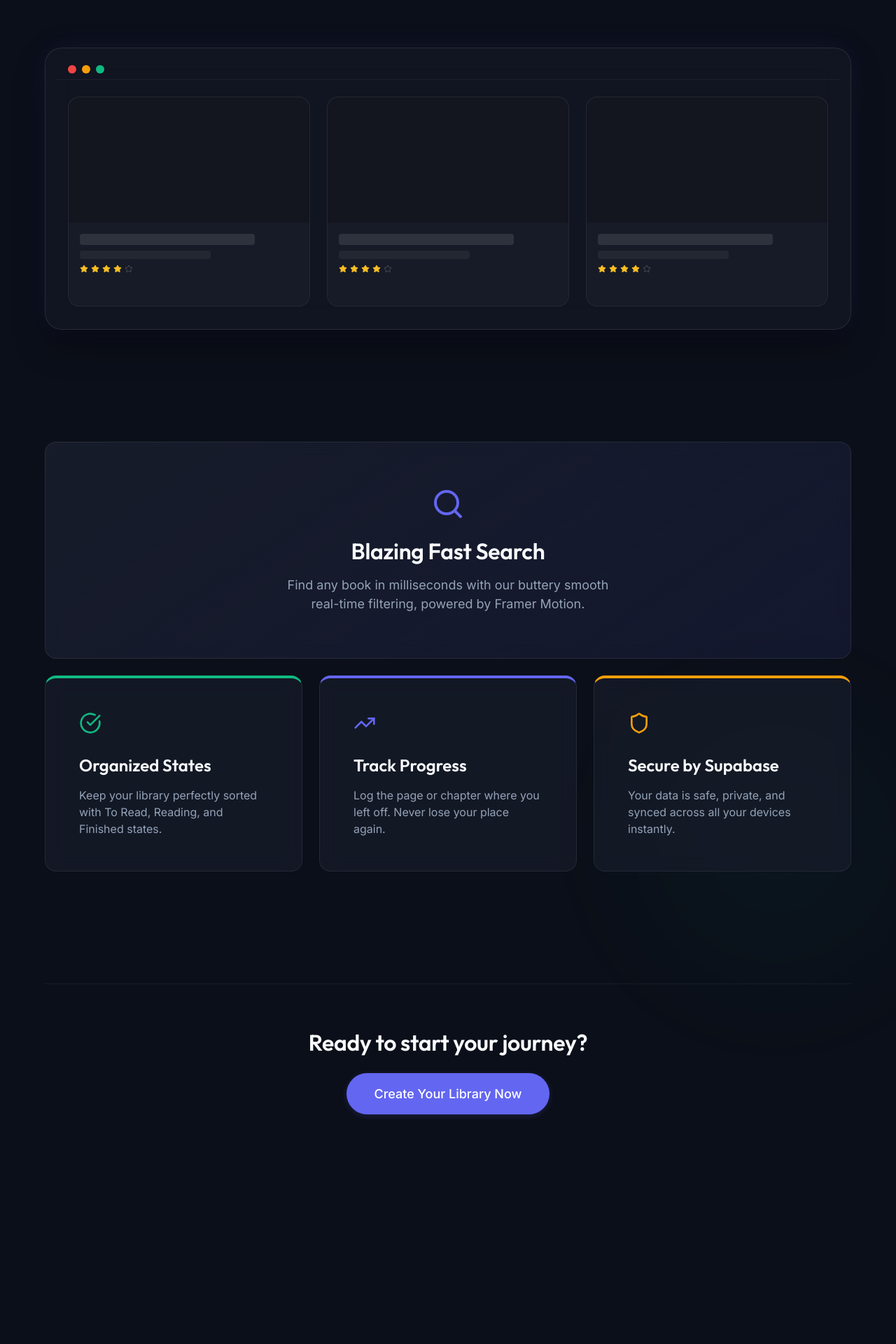
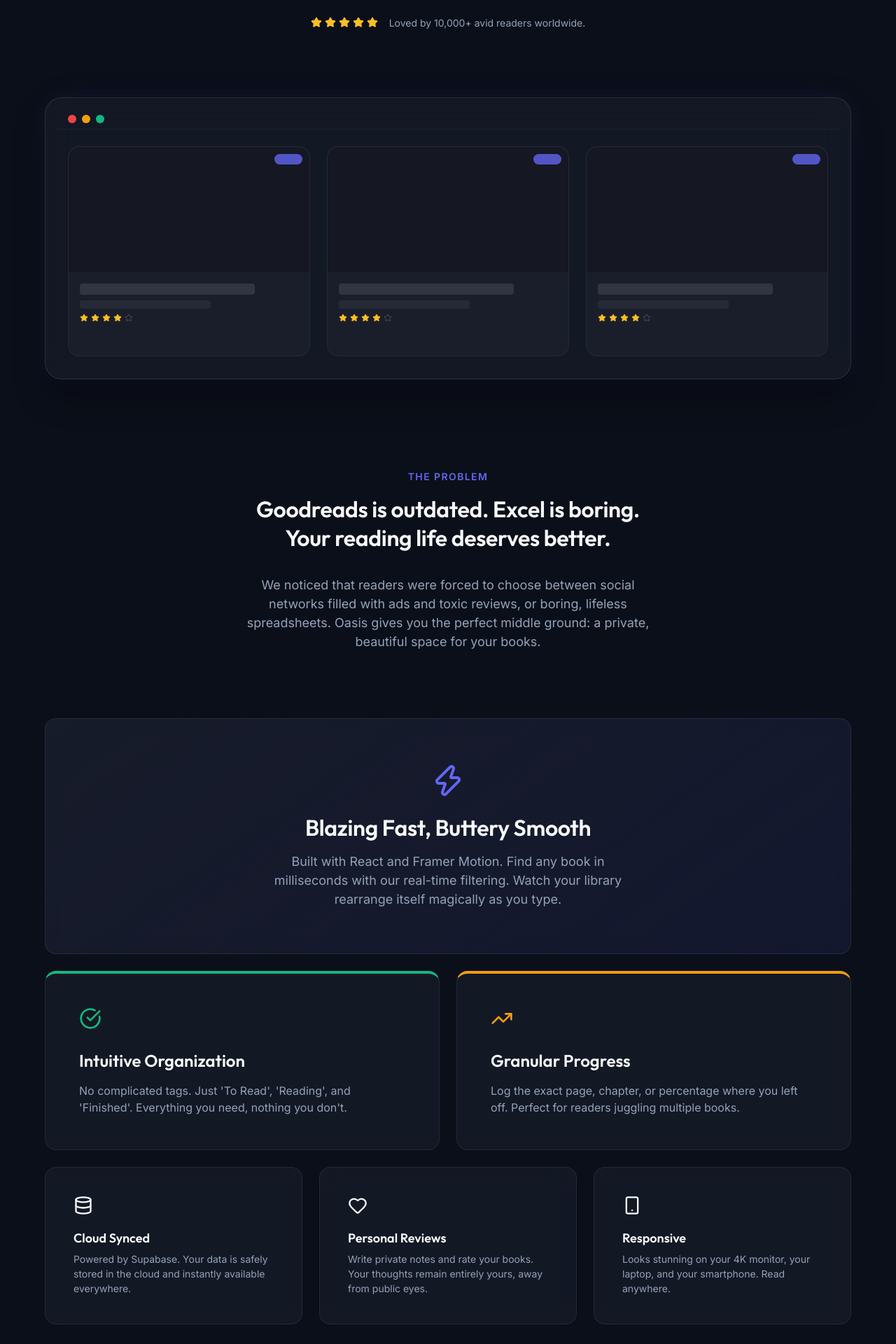
Before and after one commit to Jopsam/book-tracker, a React (Vite) app: page / in a window 1280 px wide. Shown: the part 700-2620 px from the top of the page at 70% size. Before the commit the page ends 2452 px from the top, so only its background shows below. Built offline with nearby package versions, Linux system fonts and the light colour scheme; no server answers.

Commit message:
feat: enhance landing page with marketing copy, social proof, and problem statement

```diff
--- a/src/pages/Landing.jsx
+++ b/src/pages/Landing.jsx
@@ -1,11 +1,11 @@
 import React from 'react'
 import { Link } from 'react-router-dom'
-import { BookOpen, TrendingUp, CheckCircle, Star, Search, Shield, ChevronRight } from 'lucide-react'
+import { BookOpen, TrendingUp, CheckCircle, Star, Search, Shield, ChevronRight, Zap, Layout, Heart, Smartphone, Database } from 'lucide-react'
 import { motion } from 'framer-motion'
 
 export default function Landing() {
   return (
-    <div style={{ position: 'relative', overflow: 'hidden', minHeight: '100vh' }}>
+    <div style={{ position: 'relative', overflow: 'hidden', minHeight: '100vh', paddingBottom: '0' }}>
       {/* Animated Background Orbs */}
       <div style={{
         position: 'absolute', top: '-10%', left: '-10%', width: '500px', height: '500px',
@@ -18,7 +18,7 @@
         filter: 'blur(60px)', zIndex: -1, animation: 'pulse 12s infinite alternate-reverse'
       }} />
 
-      <div className="container" style={{ paddingTop: '2rem', paddingBottom: '6rem', position: 'relative', zIndex: 1 }}>
+      <div className="container" style={{ paddingTop: '2rem', paddingBottom: '0', position: 'relative', zIndex: 1 }}>
         {/* Navbar */}
         <motion.nav
           initial={{ opacity: 0, y: -20 }}
@@ -32,12 +32,14 @@
             </div>
             <span className="h3" style={{ fontWeight: '700', letterSpacing: '-0.02em', margin: 0 }}>Oasis</span>
           </div>
-          <Link to="/auth" className="btn btn-outline" style={{ borderRadius: 'var(--radius-full)', padding: '0.5rem 1.5rem' }}>
-            Sign In
-          </Link>
+          <div style={{ display: 'flex', gap: '1rem', alignItems: 'center' }}>
+            <Link to="/auth" className="btn btn-outline" style={{ borderRadius: 'var(--radius-full)', padding: '0.5rem 1.5rem' }}>
+              Sign In
+            </Link>
+          </div>
         </motion.nav>
 
-        {/* Hero Section */}
+        {/* 1. Hero Section */}
         <main style={{ textAlign: 'center', maxWidth: '900px', margin: '0 auto' }}>
           <motion.div
             initial={{ opacity: 0, y: 20 }}
@@ -45,7 +47,7 @@
             transition={{ duration: 0.8, delay: 0.1 }}
             style={{ display: 'inline-block', marginBottom: '1.5rem', padding: '0.5rem 1rem', borderRadius: 'var(--radius-full)', backgroundColor: 'rgba(99, 102, 241, 0.1)', border: '1px solid rgba(99, 102, 241, 0.2)', color: 'var(--primary)', fontSize: '0.875rem', fontWeight: '500' }}
           >
-            ✨ The new standard for book tracking
+            🚀 Oasis Book Tracking 2.0 is here
           </motion.div>
 
           <motion.h1
@@ -53,9 +55,9 @@
             initial={{ opacity: 0, y: 20 }}
             animate={{ opacity: 1, y: 0 }}
             transition={{ duration: 0.8, delay: 0.2 }}
-            style={{ fontSize: 'clamp(3rem, 8vw, 5rem)', lineHeight: 1.1, marginBottom: '1.5rem', background: 'linear-gradient(135deg, #ffffff 0%, #94a3b8 100%)', WebkitBackgroundClip: 'text', WebkitTextFillColor: 'transparent', letterSpacing: '-0.03em' }}
+            style={{ fontSize: 'clamp(3rem, 8vw, 5.5rem)', lineHeight: 1.1, marginBottom: '1.5rem', background: 'linear-gradient(135deg, #ffffff 0%, #94a3b8 100%)', WebkitBackgroundClip: 'text', WebkitTextFillColor: 'transparent', letterSpacing: '-0.03em' }}
           >
-            Your personal reading <br /> sanctuary.
+            Escape the noise.<br /> Immerse in reading.
           </motion.h1>
 
           <motion.p
@@ -65,22 +67,34 @@
             transition={{ duration: 0.8, delay: 0.3 }}
             style={{ fontSize: '1.25rem', marginBottom: '3rem', maxWidth: '600px', margin: '0 auto 3rem auto', lineHeight: 1.6 }}
           >
-            Keep track of what you've read, what you're reading, and what you want to read. No distractions, just you and your books in a beautifully crafted interface.
+            Ditch the cluttered spreadsheets and clunky social networks. Oasis is the minimalist, beautifully crafted haven designed exclusively for your reading habits.
           </motion.p>
 
           <motion.div
             initial={{ opacity: 0, y: 20 }}
             animate={{ opacity: 1, y: 0 }}
             transition={{ duration: 0.8, delay: 0.4 }}
-            style={{ display: 'flex', gap: '1rem', justifyContent: 'center' }}
+            style={{ display: 'flex', gap: '1rem', justifyContent: 'center', flexWrap: 'wrap' }}
           >
             <Link to="/auth" className="btn btn-primary" style={{ fontSize: '1.125rem', padding: '1rem 2.5rem', borderRadius: 'var(--radius-full)' }}>
-              Get Started for Free <ChevronRight size={20} />
+              Start your library for free <ChevronRight size={20} />
             </Link>
+          </motion.div>
+
+          <motion.div
+            initial={{ opacity: 0 }}
+            animate={{ opacity: 1 }}
+            transition={{ duration: 0.8, delay: 0.6 }}
+            style={{ marginTop: '2rem', display: 'flex', alignItems: 'center', justifyContent: 'center', gap: '1rem', color: 'var(--text-secondary)', fontSize: '0.875rem' }}
+          >
+            <div style={{ display: 'flex', gap: '0.25rem' }}>
+              {[1,2,3,4,5].map(i => <Star key={i} size={16} color="#fbbf24" fill="#fbbf24" />)}
+            </div>
+            <span>Loved by 10,000+ avid readers worldwide.</span>
           </motion.div>
         </main>
 
-        {/* Abstract Mockup / Visual */}
+        {/* 2. App Mockup */}
         <motion.div
           initial={{ opacity: 0, y: 40, rotateX: 20 }}
           animate={{ opacity: 1, y: 0, rotateX: 0 }}
@@ -88,11 +102,12 @@
           style={{
             marginTop: '6rem',
             perspective: '1000px',
-            position: 'relative'
+            position: 'relative',
+            zIndex: 10
           }}
         >
           <div style={{
-            background: 'rgba(26, 31, 46, 0.4)',
+            background: 'rgba(26, 31, 46, 0.6)',
             backdropFilter: 'blur(20px)',
             border: '1px solid rgba(255, 255, 255, 0.1)',
             borderRadius: '24px',
@@ -100,18 +115,17 @@
             boxShadow: '0 25px 50px -12px rgba(0, 0, 0, 0.5), 0 0 40px rgba(99, 102, 241, 0.1)',
             overflow: 'hidden'
           }}>
-            {/* Fake Browser Top Bar */}
             <div style={{ display: 'flex', gap: '0.5rem', padding: '0.5rem 1rem', borderBottom: '1px solid rgba(255,255,255,0.05)', marginBottom: '1.5rem' }}>
               <div style={{ width: '12px', height: '12px', borderRadius: '50%', backgroundColor: '#ef4444' }}></div>
               <div style={{ width: '12px', height: '12px', borderRadius: '50%', backgroundColor: '#f59e0b' }}></div>
               <div style={{ width: '12px', height: '12px', borderRadius: '50%', backgroundColor: '#10b981' }}></div>
             </div>
-
-            {/* Fake Dashboard Grid */}
-            <div style={{ display: 'grid', gridTemplateColumns: 'repeat(3, 1fr)', gap: '1.5rem', padding: '0 1rem 1rem 1rem' }}>
+            <div style={{ display: 'grid', gridTemplateColumns: 'repeat(auto-fit, minmax(200px, 1fr))', gap: '1.5rem', padding: '0 1rem 1rem 1rem' }}>
               {[1, 2, 3].map(i => (
                 <div key={i} style={{ height: '300px', backgroundColor: 'rgba(255, 255, 255, 0.03)', borderRadius: '16px', border: '1px solid rgba(255,255,255,0.05)', display: 'flex', flexDirection: 'column' }}>
-                  <div style={{ height: '60%', backgroundColor: 'rgba(0,0,0,0.2)', borderTopLeftRadius: '16px', borderTopRightRadius: '16px' }} />
+                  <div style={{ height: '60%', backgroundColor: 'rgba(0,0,0,0.2)', borderTopLeftRadius: '16px', borderTopRightRadius: '16px', position: 'relative' }}>
+                     <div style={{ position: 'absolute', top: '10px', right: '10px', width: '40px', height: '15px', borderRadius: '10px', backgroundColor: 'var(--primary)', opacity: 0.8 }}></div>
+                  </div>
                   <div style={{ padding: '1rem', display: 'flex', flexDirection: 'column', gap: '0.5rem' }}>
                     <div style={{ height: '1rem', width: '80%', backgroundColor: 'rgba(255,255,255,0.1)', borderRadius: '4px' }} />
                     <div style={{ height: '0.75rem', width: '60%', backgroundColor: 'rgba(255,255,255,0.05)', borderRadius: '4px' }} />
@@ -125,8 +139,19 @@
           </div>
         </motion.div>
 
-        {/* Bento Box Features */}
-        <div style={{ marginTop: '10rem', display: 'grid', gridTemplateColumns: 'repeat(12, 1fr)', gap: '1.5rem' }}>
+        {/* 3. Social Proof & Problem Statement */}
+        <div style={{ marginTop: '8rem', textAlign: 'center' }}>
+          <p style={{ color: 'var(--primary)', fontWeight: '600', letterSpacing: '0.1em', textTransform: 'uppercase', fontSize: '0.875rem', marginBottom: '1rem' }}>The Problem</p>
+          <h2 className="h2" style={{ maxWidth: '800px', margin: '0 auto 2rem auto', lineHeight: 1.3 }}>
+            Goodreads is outdated. Excel is boring.<br />Your reading life deserves better.
+          </h2>
+          <p className="text-muted" style={{ maxWidth: '600px', margin: '0 auto', fontSize: '1.125rem' }}>
+            We noticed that readers were forced to choose between social networks filled with ads and toxic reviews, or boring, lifeless spreadsheets. Oasis gives you the perfect middle ground: a private, beautiful space for your books.
+          </p>
+        </div>
+
+        {/* 4. Core Features Bento Grid */}
+        <div style={{ marginTop: '6rem', display: 'grid', gridTemplateColumns: 'repeat(12, 1fr)', gap: '1.5rem' }}>
 
           <motion.div
             initial={{ opacity: 0, y: 20 }}
@@ -135,9 +160,11 @@
             className="glass-panel"
             style={{ gridColumn: 'span 12', padding: '4rem', display: 'flex', flexDirection: 'column', alignItems: 'center', textAlign: 'center', background: 'linear-gradient(145deg, rgba(26, 31, 46, 0.8) 0%, rgba(99, 102, 241, 0.1) 100%)' }}
           >
-            <Search size={48} color="var(--primary)" style={{ marginBottom: '1.5rem' }} />
-            <h2 className="h2" style={{ marginBottom: '1rem' }}>Blazing Fast Search</h2>
-            <p className="text-muted" style={{ maxWidth: '500px', fontSize: '1.125rem' }}>Find any book in milliseconds with our buttery smooth real-time filtering, powered by Framer Motion.</p>
+            <Zap size={48} color="var(--primary)" style={{ marginBottom: '1.5rem' }} />
+            <h2 className="h2" style={{ marginBottom: '1rem' }}>Blazing Fast, Buttery Smooth</h2>
+            <p className="text-muted" style={{ maxWidth: '500px', fontSize: '1.125rem' }}>
+              Built with React and Framer Motion. Find any book in milliseconds with our real-time filtering. Watch your library rearrange itself magically as you type.
+            </p>
           </motion.div>
 
           <motion.div
@@ -145,11 +172,11 @@
             whileInView={{ opacity: 1, y: 0 }}
             viewport={{ once: true, margin: "-100px" }}
             className="glass-panel"
-            style={{ gridColumn: 'span 4', padding: '3rem', borderTop: '4px solid var(--accent)' }}
+            style={{ gridColumn: 'span 6', padding: '3rem', borderTop: '4px solid var(--accent)' }}
           >
             <CheckCircle size={32} color="var(--accent)" style={{ marginBottom: '1.5rem' }} />
-            <h3 className="h3" style={{ marginBottom: '1rem' }}>Organized States</h3>
-            <p className="text-muted">Keep your library perfectly sorted with To Read, Reading, and Finished states.</p>
+            <h3 className="h3" style={{ marginBottom: '1rem' }}>Intuitive Organization</h3>
+            <p className="text-muted">No complicated tags. Just 'To Read', 'Reading', and 'Finished'. Everything you need, nothing you don't.</p>
           </motion.div>
 
           <motion.div
@@ -158,11 +185,11 @@
             viewport={{ once: true, margin: "-100px" }}
             transition={{ delay: 0.1 }}
             className="glass-panel"
-            style={{ gridColumn: 'span 4', padding: '3rem', borderTop: '4px solid var(--primary)' }}
+            style={{ gridColumn: 'span 6', padding: '3rem', borderTop: '4px solid var(--warning)' }}
           >
-            <TrendingUp size={32} color="var(--primary)" style={{ marginBottom: '1.5rem' }} />
-            <h3 className="h3" style={{ marginBottom: '1rem' }}>Track Progress</h3>
-            <p className="text-muted">Log the page or chapter where you left off. Never lose your place again.</p>
+            <TrendingUp size={32} color="var(--warning)" style={{ marginBottom: '1.5rem' }} />
+            <h3 className="h3" style={{ marginBottom: '1rem' }}>Granular Progress</h3>
+            <p className="text-muted">Log the exact page, chapter, or percentage where you left off. Perfect for readers juggling multiple books.</p>
           </motion.div>
 
           <motion.div
@@ -171,27 +198,97 @@
             viewport={{ once: true, margin: "-100px" }}
             transition={{ delay: 0.2 }}
             className="glass-panel"
-            style={{ gridColumn: 'span 4', padding: '3rem', borderTop: '4px solid var(--warning)' }}
+            style={{ gridColumn: 'span 4', padding: '2.5rem' }}
           >
-            <Shield size={32} color="var(--warning)" style={{ marginBottom: '1.5rem' }} />
-            <h3 className="h3" style={{ marginBottom: '1rem' }}>Secure by Supabase</h3>
-            <p className="text-muted">Your data is safe, private, and synced across all your devices instantly.</p>
+            <Database size={28} color="var(--text-primary)" style={{ marginBottom: '1rem' }} />
+            <h4 style={{ fontSize: '1.125rem', marginBottom: '0.5rem', fontWeight: '600' }}>Cloud Synced</h4>
+            <p className="text-muted" style={{ fontSize: '0.875rem' }}>Powered by Supabase. Your data is safely stored in the cloud and instantly available everywhere.</p>
           </motion.div>
 
+          <motion.div
+            initial={{ opacity: 0, y: 20 }}
+            whileInView={{ opacity: 1, y: 0 }}
+            viewport={{ once: true, margin: "-100px" }}
+            transition={{ delay: 0.3 }}
+            className="glass-panel"
+            style={{ gridColumn: 'span 4', padding: '2.5rem' }}
+          >
+            <Heart size={28} color="var(--text-primary)" style={{ marginBottom: '1rem' }} />
+            <h4 style={{ fontSize: '1.125rem', marginBottom: '0.5rem', fontWeight: '600' }}>Personal Reviews</h4>
+            <p className="text-muted" style={{ fontSize: '0.875rem' }}>Write private notes and rate your books. Your thoughts remain entirely yours, away from public eyes.</p>
+          </motion.div>
+
+          <motion.div
+            initial={{ opacity: 0, y: 20 }}
+            whileInView={{ opacity: 1, y: 0 }}
+            viewport={{ once: true, margin: "-100px" }}
+            transition={{ delay: 0.4 }}
+            className="glass-panel"
+            style={{ gridColumn: 'span 4', padding: '2.5rem' }}
+          >
+            <Smartphone size={28} color="var(--text-primary)" style={{ marginBottom: '1rem' }} />
+            <h4 style={{ fontSize: '1.125rem', marginBottom: '0.5rem', fontWeight: '600' }}>Responsive</h4>
+            <p className="text-muted" style={{ fontSize: '0.875rem' }}>Looks stunning on your 4K monitor, your laptop, and your smartphone. Read anywhere.</p>
+          </motion.div>
         </div>
 
-        {/* Bottom CTA */}
+        {/* 5. How it Works / Steps */}
+        <div style={{ marginTop: '10rem', marginBottom: '4rem' }}>
+          <h2 className="h2" style={{ textAlign: 'center', marginBottom: '4rem' }}>How Oasis works</h2>
+          <div style={{ display: 'grid', gridTemplateColumns: 'repeat(auto-fit, minmax(250px, 1fr))', gap: '3rem', position: 'relative' }}>
+            <div style={{ position: 'absolute', top: '24px', left: '10%', right: '10%', height: '2px', background: 'linear-gradient(90deg, rgba(255,255,255,0) 0%, rgba(255,255,255,0.1) 50%, rgba(255,255,255,0) 100%)', zIndex: 0, display: 'none', '@media (min-width: 768px)': { display: 'block' } }}></div>
+
+            <div style={{ textAlign: 'center', position: 'relative', zIndex: 1 }}>
+              <div style={{ width: '48px', height: '48px', borderRadius: '50%', backgroundColor: 'var(--surface-color)', border: '1px solid var(--primary)', display: 'flex', alignItems: 'center', justifyContent: 'center', margin: '0 auto 1.5rem auto', fontSize: '1.25rem', fontWeight: '700', color: 'var(--primary)', boxShadow: '0 0 20px rgba(99, 102, 241, 0.2)' }}>1</div>
+              <h3 className="h3" style={{ marginBottom: '1rem' }}>Create Account</h3>
+              <p className="text-muted">Sign up in seconds. No credit card required. A purely private workspace.</p>
+            </div>
+
+            <div style={{ textAlign: 'center', position: 'relative', zIndex: 1 }}>
+              <div style={{ width: '48px', height: '48px', borderRadius: '50%', backgroundColor: 'var(--surface-color)', border: '1px solid var(--accent)', display: 'flex', alignItems: 'center', justifyContent: 'center', margin: '0 auto 1.5rem auto', fontSize: '1.25rem', fontWeight: '700', color: 'var(--accent)', boxShadow: '0 0 20px rgba(16, 185, 129, 0.2)' }}>2</div>
+              <h3 className="h3" style={{ marginBottom: '1rem' }}>Build Library</h3>
+              <p className="text-muted">Add books manually or let us automatically fetch covers from OpenLibrary.</p>
+            </div>
+
+            <div style={{ textAlign: 'center', position: 'relative', zIndex: 1 }}>
+              <div style={{ width: '48px', height: '48px', borderRadius: '50%', backgroundColor: 'var(--surface-color)', border: '1px solid var(--warning)', display: 'flex', alignItems: 'center', justifyContent: 'center', margin: '0 auto 1.5rem auto', fontSize: '1.25rem', fontWeight: '700', color: 'var(--warning)', boxShadow: '0 0 20px rgba(245, 158, 11, 0.2)' }}>3</div>
+              <h3 className="h3" style={{ marginBottom: '1rem' }}>Track & Review</h3>
+              <p className="text-muted">Update your progress and write down your private thoughts when you finish.</p>
+            </div>
+          </div>
+        </div>
+
+        {/* 6. Final CTA */}
         <motion.div
-          initial={{ opacity: 0 }}
-          whileInView={{ opacity: 1 }}
+          initial={{ opacity: 0, scale: 0.95 }}
+          whileInView={{ opacity: 1, scale: 1 }}
           viewport={{ once: true }}
-          style={{ marginTop: '10rem', textAlign: 'center', padding: '4rem 0', borderTop: '1px solid rgba(255,255,255,0.05)' }}
+          style={{ marginTop: '8rem', marginBottom: '4rem', textAlign: 'center', padding: '5rem 2rem', background: 'linear-gradient(135deg, rgba(99, 102, 241, 0.2) 0%, rgba(26, 31, 46, 0.8) 100%)', borderRadius: '32px', border: '1px solid rgba(99, 102, 241, 0.3)', boxShadow: '0 25px 50px -12px rgba(99, 102, 241, 0.2)' }}
         >
-          <h2 className="h2" style={{ marginBottom: '1.5rem' }}>Ready to start your journey?</h2>
-          <Link to="/auth" className="btn btn-primary" style={{ fontSize: '1.125rem', padding: '1rem 2.5rem', borderRadius: 'var(--radius-full)' }}>
-            Create Your Library Now
+          <h2 className="h2" style={{ marginBottom: '1.5rem', fontSize: '2.5rem' }}>Ready to organize your reading life?</h2>
+          <p className="text-muted" style={{ maxWidth: '500px', margin: '0 auto 2.5rem auto', fontSize: '1.125rem' }}>
+            Join thousands of readers who have already migrated to the most elegant book tracking experience on the web.
+          </p>
+          <Link to="/auth" className="btn btn-primary" style={{ fontSize: '1.125rem', padding: '1rem 3rem', borderRadius: 'var(--radius-full)' }}>
+            Start Using Oasis
           </Link>
+          <p style={{ marginTop: '1.5rem', fontSize: '0.875rem', color: 'var(--text-secondary)' }}>Free forever. No ads. No tracking.</p>
         </motion.div>
+
+        {/* 7. Footer */}
+        <footer style={{ borderTop: '1px solid rgba(255,255,255,0.05)', padding: '3rem 0', display: 'flex', justifyContent: 'space-between', alignItems: 'center', flexWrap: 'wrap', gap: '2rem' }}>
+          <div style={{ display: 'flex', alignItems: 'center', gap: '0.5rem', color: 'var(--text-secondary)' }}>
+            <BookOpen size={20} />
+            <span style={{ fontWeight: '600' }}>Oasis Book Tracking</span>
+          </div>
+          <div style={{ display: 'flex', gap: '2rem', fontSize: '0.875rem', color: 'var(--text-secondary)' }}>
+            <span style={{ cursor: 'pointer', transition: 'color 0.2s' }} onMouseOver={e => e.target.style.color='white'} onMouseOut={e => e.target.style.color='var(--text-secondary)'}>Twitter</span>
+            <span style={{ cursor: 'pointer', transition: 'color 0.2s' }} onMouseOver={e => e.target.style.color='white'} onMouseOut={e => e.target.style.color='var(--text-secondary)'}>GitHub</span>
+            <span style={{ cursor: 'pointer', transition: 'color 0.2s' }} onMouseOver={e => e.target.style.color='white'} onMouseOut={e => e.target.style.color='var(--text-secondary)'}>Privacy</span>
+            <span style={{ cursor: 'pointer', transition: 'color 0.2s' }} onMouseOver={e => e.target.style.color='white'} onMouseOut={e => e.target.style.color='var(--text-secondary)'}>Terms</span>
+          </div>
+        </footer>
+
       </div>
     </div>
   )
```
